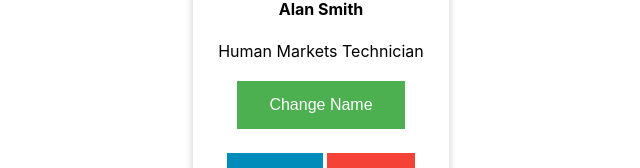
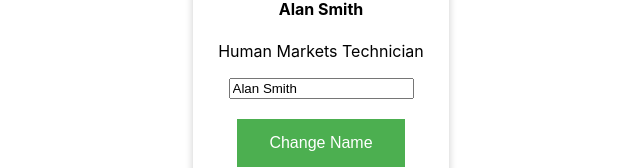
Before and after one commit to kevinem986/react_redux_course_udemy, a React (Create React App) app: page / in a window 1280 px wide. Shown: the part 276-444 px from the top of the page, without its empty margins (319-959 px from the left). Built offline with nearby package versions, Linux system fonts and the light colour scheme.

Commit message:
feat: adding two way binding

```diff
--- a/src/App.js
+++ b/src/App.js
@@ -33,9 +33,9 @@ function App() {
   //Hooks
   const [name, setName] = useState('Alan Smith')
 
-  const changeNameHandler = (name) => {
-    setName(name);
-  }
+  const changeNameHandler = name => setName(name);
+
+  const changeInputHandler = event => setName(event.target.value)
 
   return (
     // <div className="outerdiv">
@@ -63,7 +63,9 @@ function App() {
        <button className="button" onClick={() => changeNameHandler('John Doe')}>Change Name</button>
        <Card
         avatar="https://cdn.fakercloud.com/avatars/scottkclark_128.jpg"
-        name={name} title="Human Markets Technician"
+        name={name}
+        title="Human Markets Technician"
+        onChangeInput={changeInputHandler}
         onChangeName={() => changeNameHandler('Michael Chan')}>
         {buttonsMarkup}
       </Card>
--- a/src/components/Card/index.js
+++ b/src/components/Card/index.js
@@ -9,6 +9,7 @@ const Card = (props) => {
             <div className="container">
                 <h4><b>{props.name}</b></h4>
                 <p>{props.title}</p>
+                <input type="text" value={props.name} onChange={props.onChangeInput} />
                 <p><button className="button" onClick={props.onChangeName}>Change Name</button></p>
                 <div>{props.children}</div>
             </div>
```
